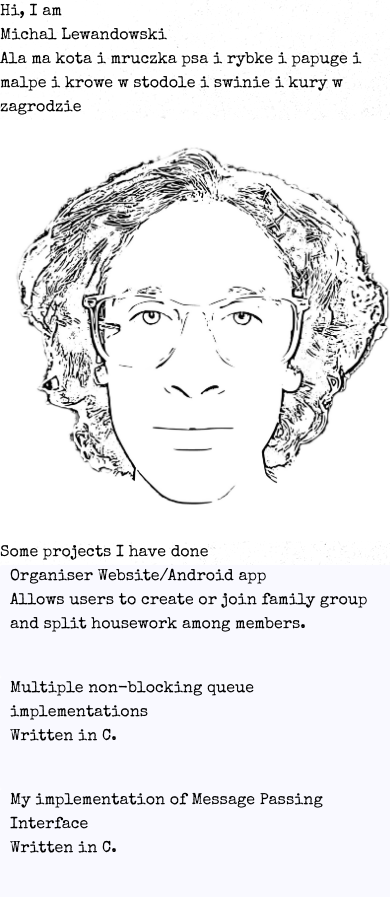
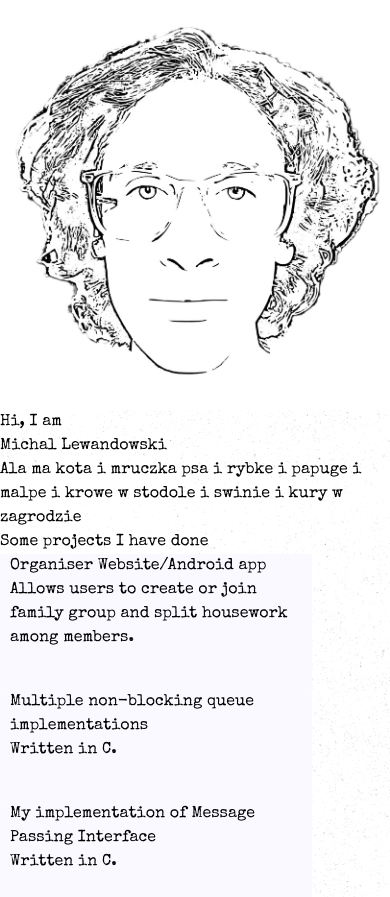
Before and after one commit to AleksanderWojsz/Portfolio, a Vue app: page / in a window 390 px wide. Shown: the top 897 px of the page. Built offline with nearby package versions, Linux system fonts and the light colour scheme.

Commit message:
changed website to be responsive but sidebar

```diff
--- a/src/components/DoneProjects.vue
+++ b/src/components/DoneProjects.vue
@@ -32,15 +32,5 @@
 </template>
 
 <style scoped>
-    list_el {
-        position: relative;
-        padding-left: 20px;
-        margin-left: 20px;
-    }
 
-    list_el::before {
-        content: "-";
-        position: absolute;
-        left: 0;
-    }
 </style>
--- a/src/components/NameAndFaceImage.vue
+++ b/src/components/NameAndFaceImage.vue
@@ -3,14 +3,15 @@
 </script>
 
 <template>
-    <div class="flex flex-row justify-center gap-[3vw] items-center">
-        <div>
-            <p class="mt-20 text-3xl" >Hi, I am</p>
-            <p class="text-4xl font-bold"><span>Michal Lewandowski</span></p>
-            <div style="word-wrap: break-word;" class="mt-5 text-1xl max-w-[400px]" >Ala ma kota i mruczka psa i rybke i papuge i malpe i krowe w stodole i swinie i kury w zagrodzie</div>
+    <div id="parent" class="flex flex-col md:flex-row justify-center gap-x-[3vw] items-center">
+        <div id="a" class="text-center">
+            <p class="mt-16 text-3xl" >Hi, I am</p>
+            <p class="text-4xl font-bold">Michal Lewandowski</p>
+            <div style="word-wrap: break-word;" class="mx-auto mt-5 text-1xl max-w-[300px] md:max-w-[400px]" >
+                Ala ma kota i mruczka psa i rybke i papuge i malpe i krowe w stodole i swinie i kury w zagrodzie
+            </div>
         </div>
-        <div class="w-1/2 max-w-[600px] h-auto">
-<!--            <img src="/src/assets/sketch_photo.png" alt="face sketch">-->
+        <div id="b" class="w-3/4 md:w-1/2 max-w-[600px] h-auto">
             <img src="/src/assets/myphoto_edge.jpg" alt="face sketch">
         </div>
     </div>
@@ -18,4 +19,13 @@
 
 <style scoped>
 
+@media screen and (max-width:768px) {
+    #parent {
+        display:flex;
+        flex-flow: column;
+    }
+    #b{order:1;}
+    #a{order:2;}
+}
+
 </style>
--- a/src/index.css
+++ b/src/index.css
@@ -17,7 +17,8 @@ body {
   padding-left: 10px;
   padding-right: 10px;
   padding-bottom: 40px;
-  width: 400px;
+  width: calc(100vw * 0.80);
+  max-width: 400px;
   height: auto;
   background: #f9f9ff;
   border-radius: 2px;
@@ -66,7 +67,8 @@ body {
   padding-left: 10px;
   padding-right: 10px;
   padding-bottom: 40px;
-  width: 400px;
+  width: calc(100vw * 0.80);
+  max-width: 400px;
   height: auto;
   background: #f9f9ff;
   border-radius: 2px;
@@ -103,7 +105,8 @@ body {
   padding-left: 10px;
   padding-right: 10px;
   padding-bottom: 40px;
-  width: 400px;
+  width: calc(100vw * 0.80);
+  max-width: 400px;
   height: auto;
   background: #f9f9ff;
   border-radius: 2px;
--- a/src/views/Home.vue
+++ b/src/views/Home.vue
@@ -10,7 +10,7 @@ import ClassesTaken from "@/components/ClassesTaken.vue";
 <template>
 
     <NameAndFaceImage></NameAndFaceImage>
-    <div class="flex flex-row justify-center gap-x-[10vw] my-[10vh]">
+    <div class="flex flex-col justify-center items-center md:flex-row md:items-start gap-x-[10vw] gap-y-[15vw] my-[10vh]">
         <DoneProjects></DoneProjects>
         <ClassesTaken></ClassesTaken>
     </div>
```
